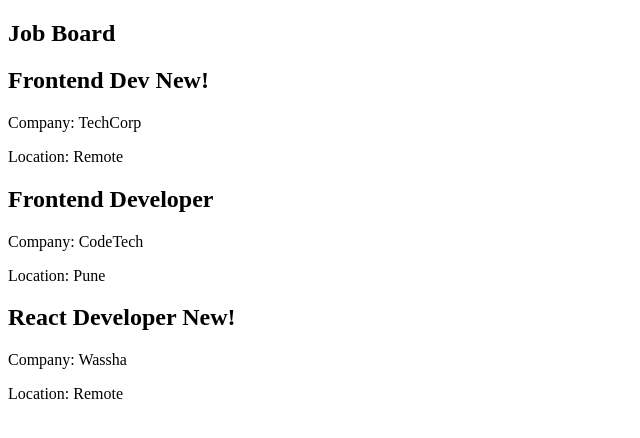
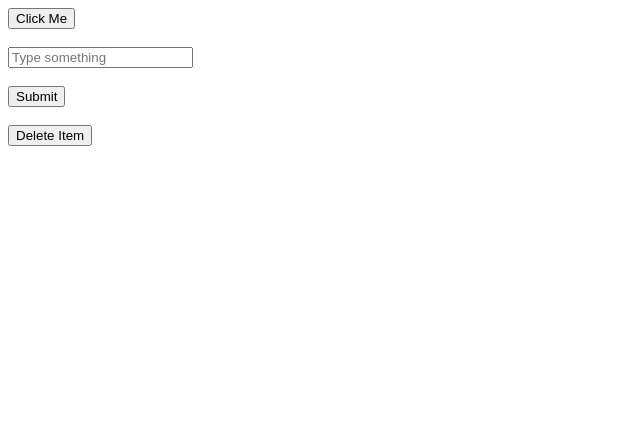
Before and after one commit to shrutipanday25-ui/my-react-app, a React (Vite) app: page / in a window 1280 px wide. Shown: the top 438 px of the page, without its empty margins (0-640 px from the left). Built offline with nearby package versions, Linux system fonts and the light colour scheme.

Commit message:
Day 12 Event Handling

```diff
--- a/src/App.jsx
+++ b/src/App.jsx
@@ -1,35 +1,10 @@
-import JobBoard from "./JobBoard";
-
-function App() {
-  const jobs = [
-    {
-      id: 1,
-      title: "Frontend Dev",
-      company: "TechCorp",
-      location: "Remote",
-      isNew: true,
-    },
-    {
-      id: 2,
-      title: "Frontend Developer",
-      company: "CodeTech",
-      location: "Pune",
-      isNew: false,
-    },
-    {
-      id: 3,
-      title: "React Developer",
-      company: "Wassha",
-      location: "Remote",
-      isNew: true,
-    },
-  ];
-
-  return (
+import InteractiveForm from "./InteractiveForm"
+function App (){
+  return(
     <div>
-      <JobBoard jobs={jobs} />
+      <InteractiveForm/>
     </div>
   );
+
 }
-
 export default App;
--- /dev/null
+++ b/src/InteractiveForm.jsx
@@ -0,0 +1,49 @@
+function InteractiveForm() {
+  function handleClick() {
+    console.log("Button was clicked!");
+  }
+
+  function handleChange(e) {
+    console.log(e.target.value);
+  }
+
+  function handleSubmit(e) {
+    e.preventDefault();
+    console.log("Form submitted");
+  }
+
+  function handleDelete(id) {
+    console.log("Deleting item with ID:", id);
+  }
+
+  return (
+    <form onSubmit={handleSubmit}>
+      <button type="button" onClick={handleClick}>
+        Click Me
+      </button>
+
+      <br />
+      <br />
+
+      <input
+        type="text"
+        placeholder="Type something"
+        onChange={handleChange}
+      />
+
+      <br />
+      <br />
+
+      <button type="submit">Submit</button>
+
+      <br />
+      <br />
+
+      <button type="button" onClick={() => handleDelete(42)}>
+        Delete Item
+      </button>
+    </form>
+  );
+}
+
+export default InteractiveForm;
```
